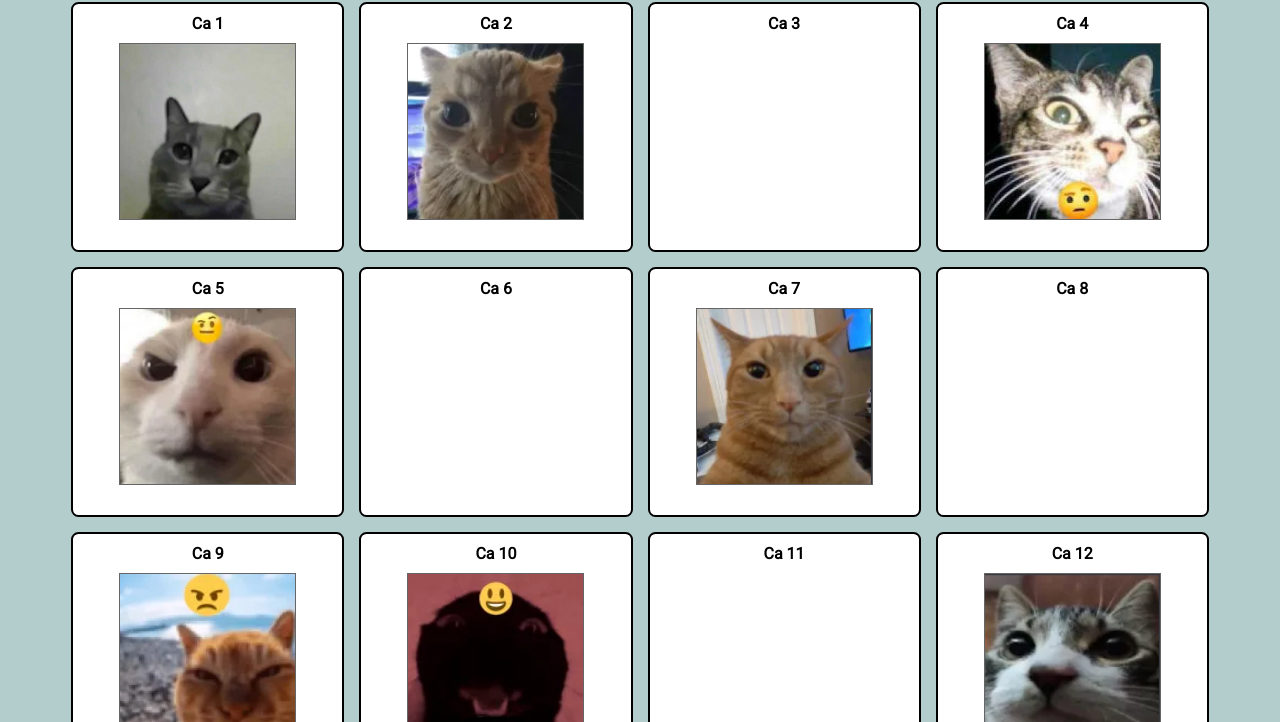
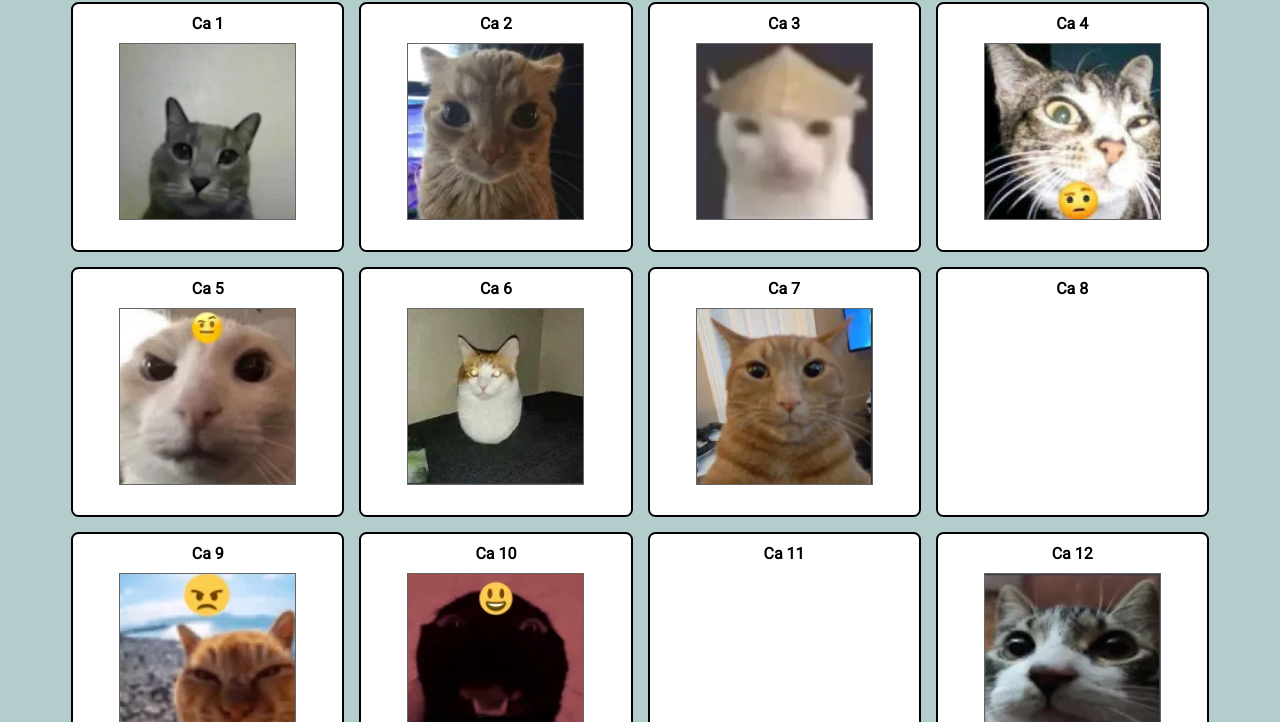
Before and after one commit to austinl1905/html-cat-gallery, a plain HTML site: page index.html in a window 1280 px wide. Shown: the part 78-800 px from the top of the page. Drawn offline with nearby package versions, Linux system fonts and the light colour scheme.

Commit message:
add more images

```diff
--- a/index.html
+++ b/index.html
@@ -17,10 +17,10 @@
         <div id="container">
             <div class="card-1"><h4>Ca 1</h4><img src="cat-images/Ca1.png"></div>
             <div class="card-2"><h4>Ca 2</h4><img src="cat-images/ca2.png"></div>
-            <div class="card-3"><h4>Ca 3</h4></div>
+            <div class="card-3"><h4>Ca 3</h4><img src="cat-images/ca3.png"></div>
             <div class="card-4"><h4>Ca 4</h4><img src="cat-images/ca4.png"></div>
             <div class="card-5"><h4>Ca 5</h4><img src="cat-images/ca5.png"></div>
-            <div class="card-6"><h4>Ca 6</h4></div>
+            <div class="card-6"><h4>Ca 6</h4><img src="cat-images/ca6.png"></div>
             <div class="card-7"><h4>Ca 7</h4><img src="cat-images/ca7.png"></div>
             <div class="card-8"><h4>Ca 8</h4></div>
             <div class="card-9"><h4>Ca 9</h4><img src="cat-images/ca9.png"></div>
@@ -39,7 +39,7 @@
             <div class="card-22"><h4>Ca 22</h4><img src="cat-images/ca22.png"></div>
             <div class="card-23"><h4>Ca 23</h4><img src="cat-images/ca23.png"></div>
             <div class="card-24"><h4>Ca 24</h4></div>
-            <div class="card-25"><h4>Ca 25</h4></div>
+            <div class="card-25"><h4>Ca 25</h4><img src="cat-images/ca25.png"></div>
             <div class="card-26"><h4>Ca 26</h4><img src="cat-images/ca26.png"></div>
             <div class="card-27"><h4>Ca 27</h4></div>
             <div class="card-28"><h4>Ca 28</h4><img src="cat-images/ca28.png"></div>
```
Also changed, not shown: cat-images/ca25.png (added), cat-images/ca3.png (added), cat-images/ca6.png (added).
